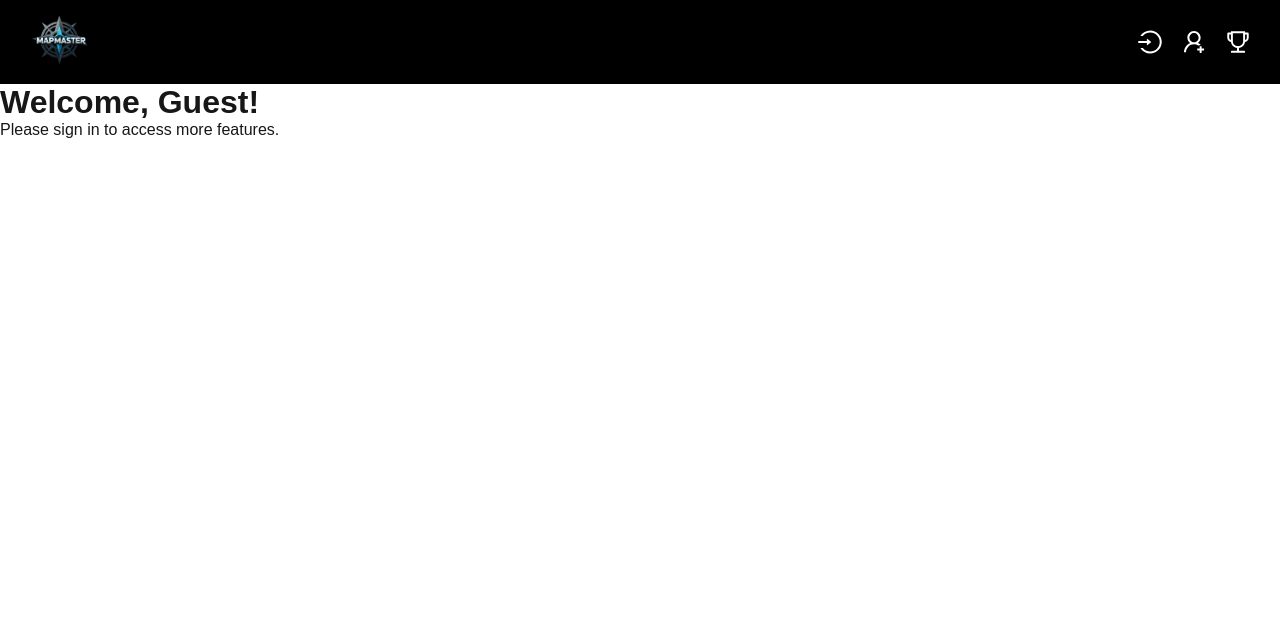
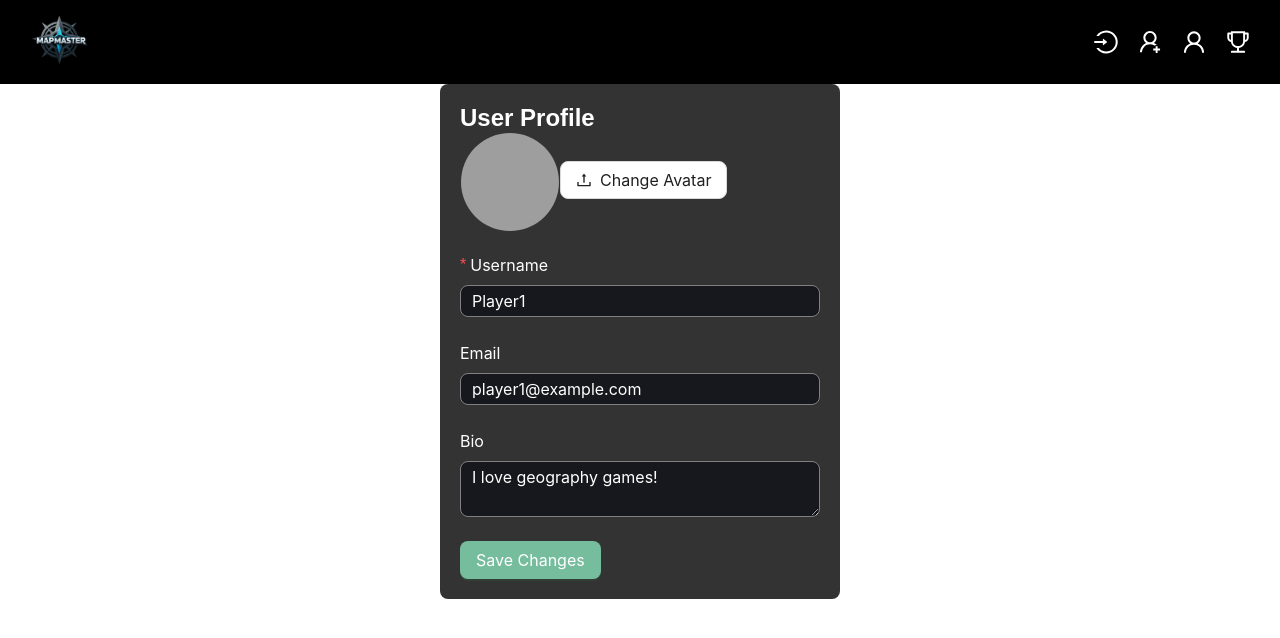
Before and after one commit to T0hsakaR1n126/sopra-fs25-group-10-client, a Next.js app: page /profile in a window 1280 px wide. Shown: the top 638 px of the page. Built offline with nearby package versions, Linux system fonts and the light colour scheme; grey boxes are pictures that could not be loaded; what @ant-design/nextjs-registry would draw is missing.

Commit message:
Add originlal UI part for User profile

```diff
--- a/app/navbar.tsx
+++ b/app/navbar.tsx
@@ -89,6 +89,16 @@ export default function Navbar() {
             </Link>
             </Tooltip>
 
+            <Tooltip title="Profile">
+            <Link href="/profile">
+            <UserOutlined
+            style={{ fontSize: "24px", color: "#fff", cursor: "pointer" }}
+            aria-label="Profile"
+            />
+            </Link>
+            </Tooltip>
+
+
             <Tooltip title="Leaderboard">
             <Link href="/leaderboard">
             <TrophyOutlined
--- a/app/profile/page.tsx
+++ b/app/profile/page.tsx
@@ -1,12 +1,57 @@
-import React from 'react';
+"use client";
+import { useState } from "react";
+import { Input, Button, Upload, message, Form, Avatar } from "antd";
+import { UserOutlined, UploadOutlined } from "@ant-design/icons";
 
-const GuestPage: React.FC = () => {
-    return (
-        <div>
-            <h1>Welcome, Guest!</h1>
-            <p>Please sign in to access more features.</p>
-        </div>
-    );
+const ProfilePage = () => {
+  const [form] = Form.useForm();
+  const [user, setUser] = useState({
+    username: "Player1",
+    email: "player1@example.com",
+    bio: "I love geography games!",
+    avatar: "/default-avatar.png",
+  });
+
+  const handleSave = async (values: any) => {
+    // Mock API Call to check unique username
+    if (values.username === "takenUsername") {
+      message.error("Username is already taken. Please choose another.");
+      return;
+    }
+
+    // Mock API Call to update user profile
+    setTimeout(() => {
+      setUser({ ...user, ...values });
+      message.success("Profile updated successfully!");
+    }, 1000);
+  };
+
+  return (
+    <div style={{ maxWidth: "400px", margin: "auto", padding: "20px", background: "#333", color: "#fff", borderRadius: "8px" }}>
+      <h2>User Profile</h2>
+
+      {/* Profile Picture Upload */}
+      <Avatar size={100} src={user.avatar} icon={<UserOutlined />} />
+      <Upload showUploadList={false} beforeUpload={() => false}>
+        <Button icon={<UploadOutlined />} style={{ marginTop: "10px" }}>Change Avatar</Button>
+      </Upload>
+
+      {/* Profile Form */}
+      <Form form={form} layout="vertical" initialValues={user} onFinish={handleSave} style={{ marginTop: "20px" }}>
+        <Form.Item label="Username" name="username" rules={[{ required: true, message: "Username cannot be empty" }]}>
+          <Input />
+        </Form.Item>
+        <Form.Item label="Email" name="email" rules={[{ type: "email", message: "Enter a valid email" }]}>
+          <Input />
+        </Form.Item>
+        <Form.Item label="Bio" name="bio">
+          <Input.TextArea rows={2} />
+        </Form.Item>
+
+        <Button type="primary" htmlType="submit">Save Changes</Button>
+      </Form>
+    </div>
+  );
 };
 
-export default GuestPage;
+export default ProfilePage;
```
Also changed, not shown: public/profile.png (added), 1 other file (tests, documents, lock files or other folders).
